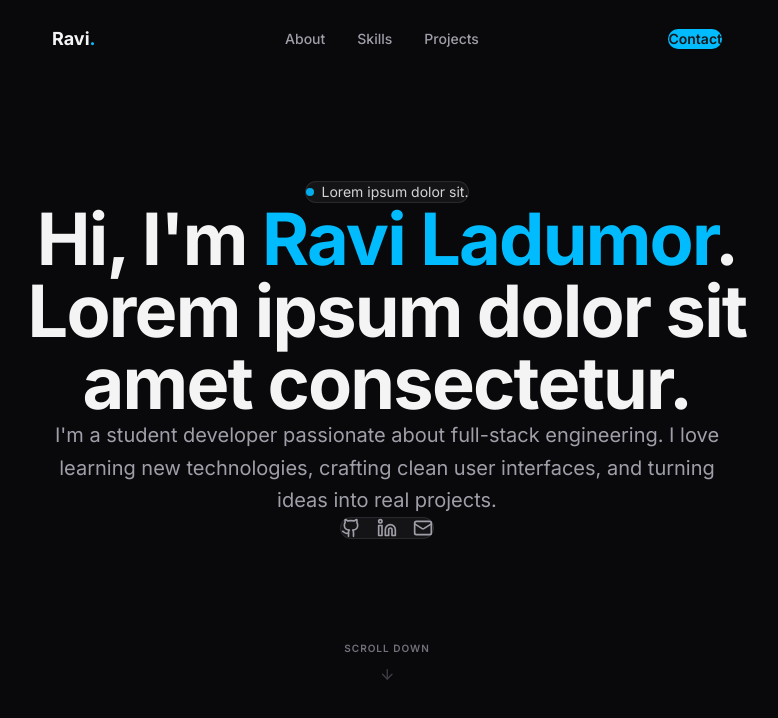
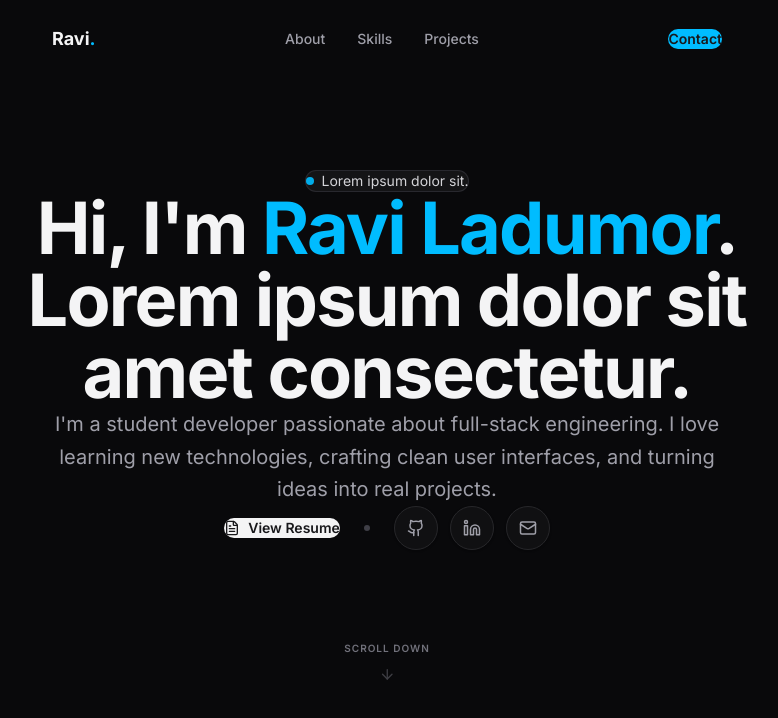
Before and after one commit to mr-ravi-ladumor/my-portfolio, a Next.js app: page / in a window 1280 px wide. Shown: the top 718 px of the page, without its empty margins (253-1031 px from the left). Built offline with nearby package versions, Linux system fonts and the light colour scheme.

Commit message:
resume button and social icons fixed

```diff
--- a/app/page.tsx
+++ b/app/page.tsx
@@ -1,7 +1,7 @@
 "use client";
 
 import { motion } from "framer-motion";
-import { Github, Linkedin, Mail, Code2, ArrowDownRight } from "lucide-react";
+import { Github, Linkedin, Mail, FileText, ArrowDownRight } from "lucide-react";
 
 export default function Home() {
   return (
@@ -54,32 +54,47 @@
             initial={{ opacity: 0, y: 20 }}
             animate={{ opacity: 1, y: 0 }}
             transition={{ duration: 0.5, delay: 0.3 }}
-            className="flex flex-col sm:flex-row p-4 items-center gap-4 sm:gap-6"
+            className="flex flex-col sm:flex-row items-center gap-6"
           >
-            {/* Primary Action */}
-            {/* Social Icons inside pill */}
-            <div className="flex items-center gap-4 p-4 bg-zinc-800/40 border border-zinc-700/50 rounded-full">
+            {/* CV / Resume Action */}
+            <a
+              href="/resume.pdf"
+              target="_blank"
+              rel="noreferrer"
+              className="w-full sm:w-auto px-7 py-3 text-sm font-semibold rounded-full bg-zinc-100 text-zinc-900 hover:bg-white hover:scale-105 active:scale-95 transition-all flex items-center justify-center gap-2"
+            >
+              <FileText className="w-4 h-4" />
+              View Resume
+            </a>
+
+            <div className="hidden sm:block w-1.5 h-1.5 rounded-full bg-zinc-700"></div>
+
+            {/* Social Links */}
+            <div className="flex items-center justify-center gap-3">
               <a
                 href="https://github.com"
                 target="_blank"
                 rel="noreferrer"
-                className="p-2.5 rounded-full text-zinc-400 hover:text-sky-400 hover:bg-zinc-700/50 transition-colors"
+                aria-label="GitHub Profile"
+                className="flex items-center justify-center w-11 h-11 rounded-full border border-zinc-800 bg-zinc-900/50 text-zinc-400 hover:text-sky-400 hover:bg-zinc-800 hover:border-sky-400/30 transition-all hover:scale-105 active:scale-95 shadow-sm"
               >
-                <Github className="w-5 h-5" />
+                <Github className="w-[18px] h-[18px]" />
               </a>
               <a
                 href="https://linkedin.com"
                 target="_blank"
                 rel="noreferrer"
-                className="p-2.5 rounded-full text-zinc-400 hover:text-sky-400 hover:bg-zinc-700/50 transition-colors"
+                aria-label="LinkedIn Profile"
+                className="flex items-center justify-center w-11 h-11 rounded-full border border-zinc-800 bg-zinc-900/50 text-zinc-400 hover:text-sky-400 hover:bg-zinc-800 hover:border-sky-400/30 transition-all hover:scale-105 active:scale-95 shadow-sm"
               >
-                <Linkedin className="w-5 h-5" />
+                <Linkedin className="w-[18px] h-[18px]" />
               </a>
               <a
                 href="#contact"
-                className="p-2.5 rounded-full text-zinc-400 hover:text-sky-400 hover:bg-zinc-700/50 transition-colors"
+                aria-label="Email Me"
+                className="flex items-center justify-center w-11 h-11 rounded-full border border-zinc-800 bg-zinc-900/50 text-zinc-400 hover:text-sky-400 hover:bg-zinc-800 hover:border-sky-400/30 transition-all hover:scale-105 active:scale-95 shadow-sm"
               >
-                <Mail className="w-5 h-5" />
+                <Mail className="w-[18px] h-[18px]" />
               </a>
             </div>
           </motion.div>
```
